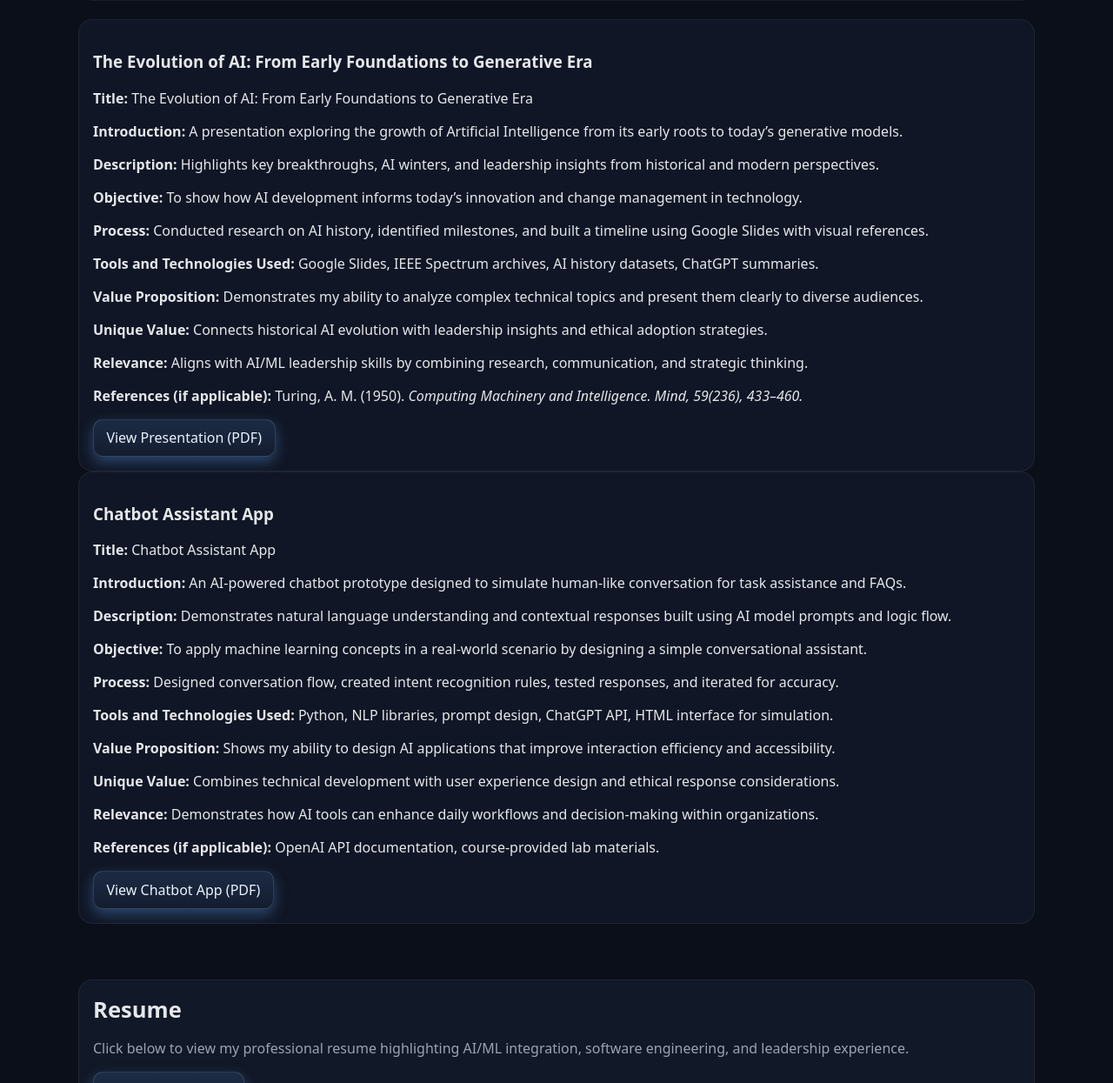
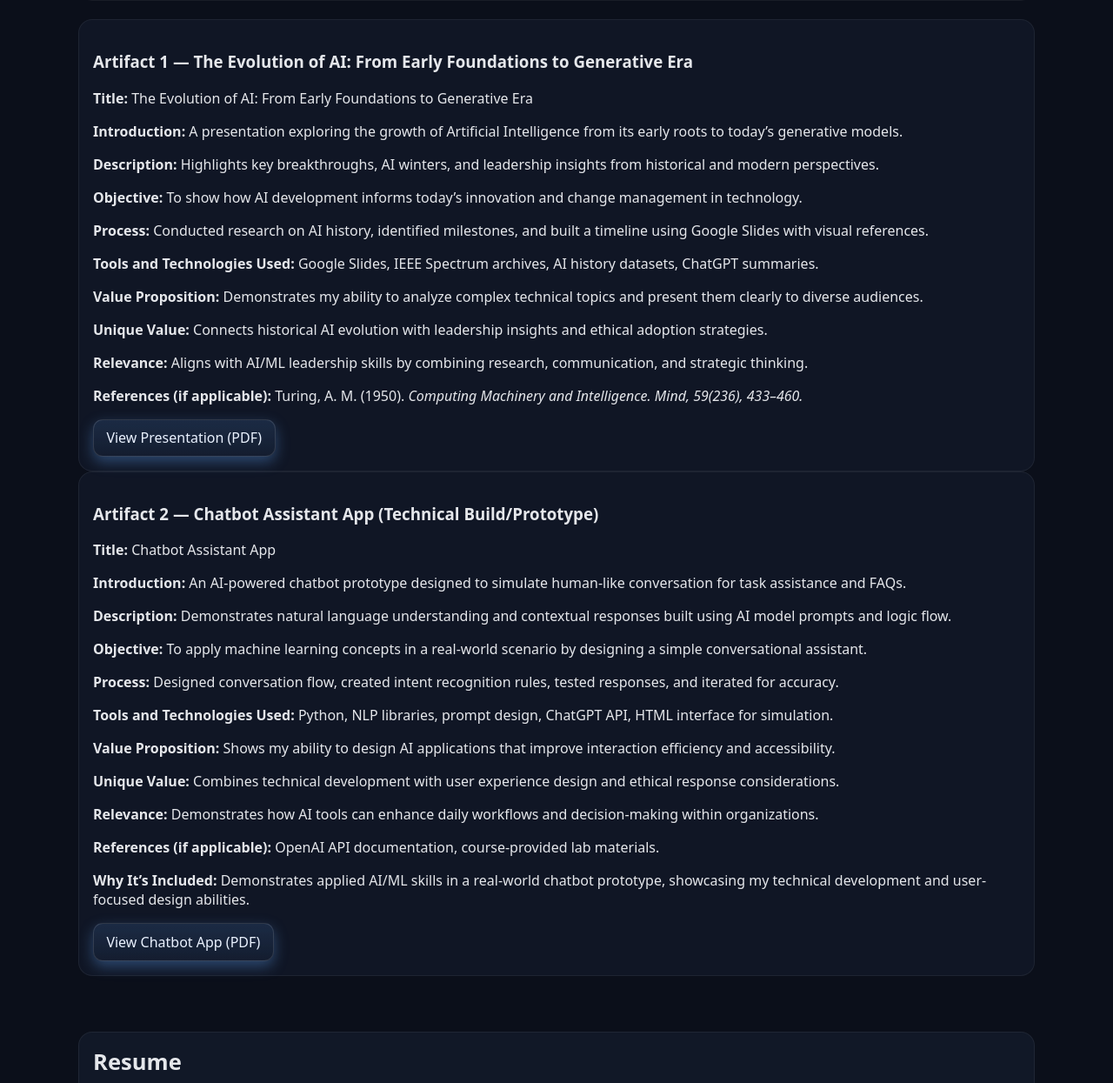
Before and after one commit to abhi1-byte/abhi1-byte.github.io, a plain HTML site: page index.html in a window 1280 px wide. Shown: the part 1727-2972 px from the top of the page at 87% size. Drawn offline with Linux system fonts and the light colour scheme.

Commit message:
Added “Artifact 1 ” before first artifact title, “Artifact 2 ” before second artifact title, one <p> explaining why Artifact 2 is included.

```diff
--- a/index.html
+++ b/index.html
@@ -253,7 +253,7 @@
         />
 
         <article class="card">
-          <h3>The Evolution of AI: From Early Foundations to Generative Era</h3>
+          <h3>Artifact 1 — The Evolution of AI: From Early Foundations to Generative Era</h3>
           <p><b>Title:</b> The Evolution of AI: From Early Foundations to Generative Era</p>
           <p><b>Introduction:</b> A presentation exploring the growth of Artificial Intelligence from its early roots to today’s generative models.</p>
           <p><b>Description:</b> Highlights key breakthroughs, AI winters, and leadership insights from historical and modern perspectives.</p>
@@ -270,7 +270,7 @@
         </article>
 
         <article class="card">
-          <h3>Chatbot Assistant App</h3>
+          <h3>Artifact 2 — Chatbot Assistant App (Technical Build/Prototype)</h3>
           <p><b>Title:</b> Chatbot Assistant App</p>
           <p><b>Introduction:</b> An AI-powered chatbot prototype designed to simulate human-like conversation for task assistance and FAQs.</p>
           <p><b>Description:</b> Demonstrates natural language understanding and contextual responses built using AI model prompts and logic flow.</p>
@@ -281,6 +281,7 @@
           <p><b>Unique Value:</b> Combines technical development with user experience design and ethical response considerations.</p>
           <p><b>Relevance:</b> Demonstrates how AI tools can enhance daily workflows and decision-making within organizations.</p>
           <p><b>References (if applicable):</b> OpenAI API documentation, course-provided lab materials.</p>
+          <p><b>Why It’s Included:</b> Demonstrates applied AI/ML skills in a real-world chatbot prototype, showcasing my technical development and user-focused design abilities.</p>
           <a class="btn" href="Chatbot-Assistant-App.pdf" target="_blank"
             >View Chatbot App (PDF)</a
           >
```
